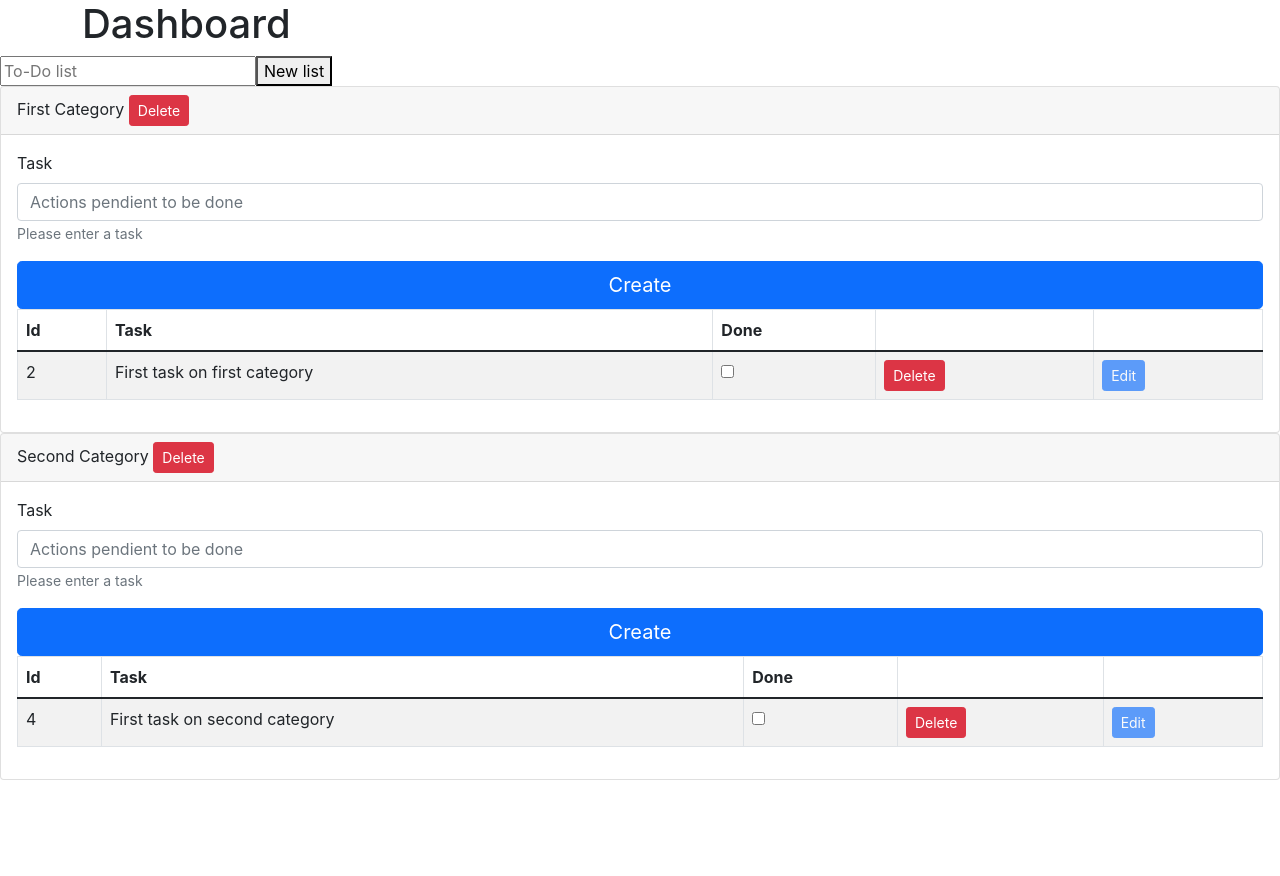
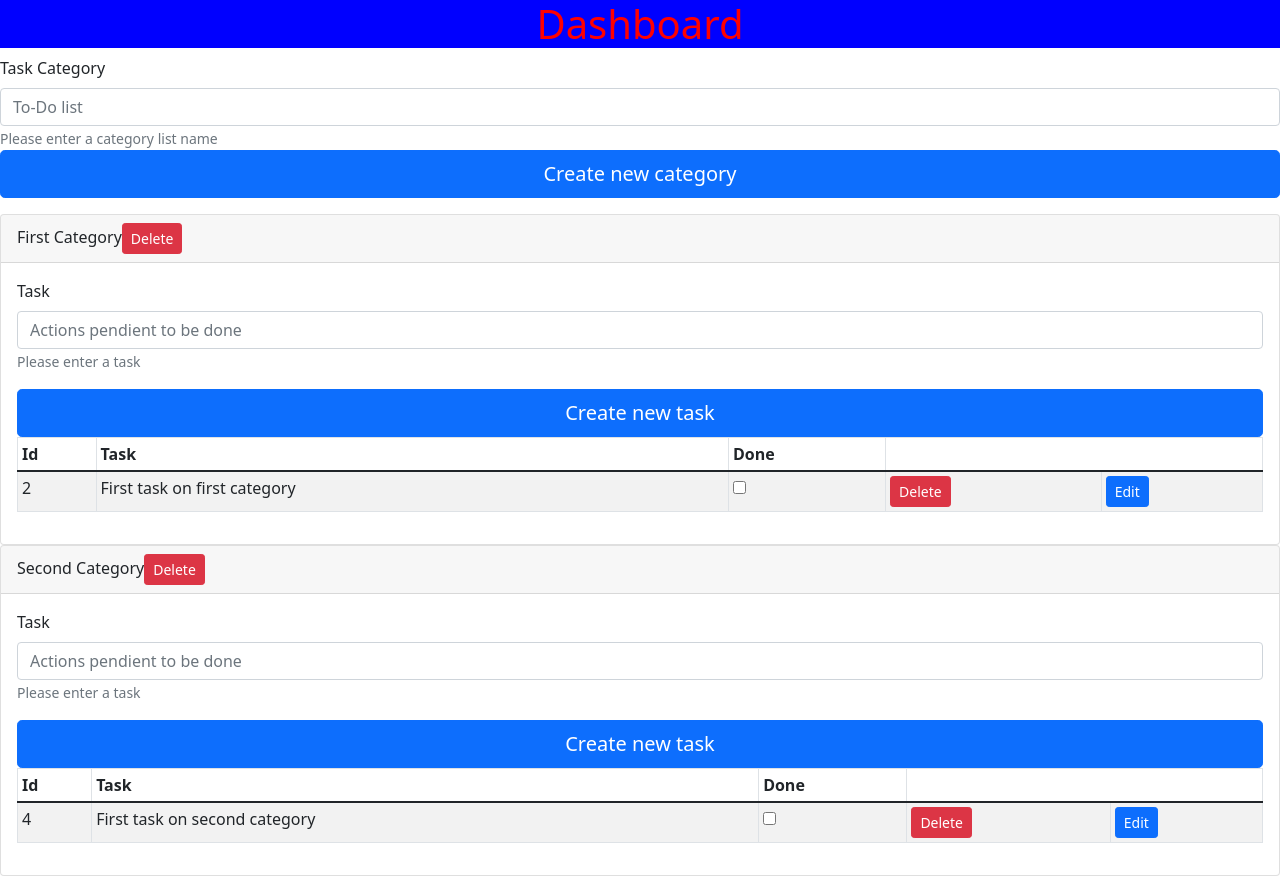
Before and after one commit to johnnycastro72/final-project-fe, a React (Vite) app: page / in a window 1280 px wide. Before the commit the page ends 800 px from the top, so only its background shows below. Built offline with nearby package versions, Linux system fonts and the light colour scheme.

Commit message:
Editing task message
working on the implementation of the edit task button

```diff
--- a/src/App.jsx
+++ b/src/App.jsx
@@ -3,7 +3,6 @@ import CategoryForm from "./components/CategoryForm";
 import CategoryList from "./components/CategoryList";
 import Header from "./components/Header";
 import StoreProvider from "./stateManagement/StoreProvider";
-import 'bootstrap/dist/css/bootstrap.min.css';
 
 function App() {
   return (
--- a/src/components/CategoryForm.jsx
+++ b/src/components/CategoryForm.jsx
@@ -1,18 +1,49 @@
 import React, { useContext, useRef, useState } from "react";
+import { Form, Button } from "react-bootstrap";
 import { Store } from "../stateManagement/StoreProvider";
 
 const CategoryForm = () => {
-  const formRef = useRef(null);
+  const formRefCategory = useRef(null);
+
+  const onAddCategory = (event) => {
+    event.preventDefault();
+    if (title) {
+      dispatch({
+        type: "add-category",
+        payload: {
+          title
+        },
+      });
+      formRefCategory.current.reset();
+    }
+  };
 
   const { state, dispatch } = useContext(Store);
 
-  const { title, setTitle } = useState("");
+  const [ title, setTitle ] = useState("");
+
+  const addingTitle = (event) => {
+    setTitle(event.target.value);
+  };
 
   return (
-    <form ref={formRef}>
-      <input type="text" name="title" placeholder="To-Do list" />
-      <button>New list</button>
-    </form>
+    <Form ref={formRefCategory}>
+      <Form.Group className="mb-3" controlId="formCategoryTitle">
+        <Form.Label>Task Category</Form.Label>
+        <Form.Control
+          onChange={addingTitle}
+          type="text"
+          name="title"
+          placeholder="To-Do list"
+        ></Form.Control>
+        <Form.Text className="text-muted">Please enter a category list name</Form.Text>
+        <div className="d-grid gap-2">
+        <Button onClick={onAddCategory} variant="primary" size="lg" type="submit">
+          Create new category
+        </Button>
+      </div>
+      </Form.Group>
+    </Form>
   );
 };
 
--- a/src/components/CategoryList.jsx
+++ b/src/components/CategoryList.jsx
@@ -8,7 +8,6 @@ const CategoryList = () => {
 
   const onCheckbox = (event, task) => {
     const checked = event.currentTarget.checked;
-    console.log(checked);
     dispatch({
       type: "update-done",
       payload: {...task,
@@ -30,23 +29,23 @@ const CategoryList = () => {
     })
   }
 
-  console.log(state);
   return (
     <div>
       {state.listOfCategories.map((actualCategory) => {
         return (
           <Card key={actualCategory.id}>
-            <Card.Header>{actualCategory.title} <Button variant="danger" size="sm" onClick={() => onDeleteCategory(actualCategory)}>Delete</Button></Card.Header>
+            <Card.Header>
+              {actualCategory.title}
+              <Button variant="danger" size="sm" onClick={() => onDeleteCategory(actualCategory)}>Delete</Button></Card.Header>
             <Card.Body>
               <TaskForm catId={actualCategory.id} />
-              <Table striped bordered hover responsive>
+              <Table size="sm" striped bordered hover responsive>
                 <thead>
                   <tr>
                     <th>Id</th>
                     <th>Task</th>
                     <th>Done</th>
-                    <th></th>
-                    <th></th>
+                    <th colSpan={2}></th>
                   </tr>
                 </thead>
                 <tbody>
@@ -65,7 +64,7 @@ const CategoryList = () => {
                           <Button variant="danger" size="sm" onClick={() => onDeleteTask(actualTask)}>Delete</Button>
                         </td>
                         <td>
-                          {actualCategory.done?<Button size="sm">Edit</Button>:<Button size="sm" disabled>Edit</Button>}
+                          <Button default size="sm" disabled={actualTask.done}>Edit</Button>
                         </td>
                       </tr>
                     );
@@ -76,7 +75,6 @@ const CategoryList = () => {
           </Card>
         );
       })}
-      <h1></h1>
     </div>
   );
 };
--- a/src/components/Header.jsx
+++ b/src/components/Header.jsx
@@ -2,8 +2,10 @@ import React from "react";
 
 const Header = () => {
   return (
-    <div className="container">
-      <h1>Dashboard</h1>
+    <div style={{color:"red", backgroundColor: "blue", textAlign: "center"}}>
+      <h1>
+        Dashboard
+      </h1>
     </div>
   );
 };
--- a/src/components/TaskForm.jsx
+++ b/src/components/TaskForm.jsx
@@ -5,7 +5,7 @@ import { Store } from "../stateManagement/StoreProvider";
 const TaskForm = ({ catId }) => {
   const formRefTask = useRef(null);
 
-  const onAdd = (event) => {
+  const onAddTask = (event) => {
     event.preventDefault();
     if (message) {
       dispatch({
@@ -40,10 +40,10 @@ const TaskForm = ({ catId }) => {
         <Form.Text className="text-muted">Please enter a task</Form.Text>
       </Form.Group>
       <div className="d-grid gap-2">
-        <Button onClick={onAdd} variant="primary" size="lg" type="submit">
-          Create
+        <Button onClick={onAddTask} variant="primary" size="lg" type="submit">
+          Create new task
         </Button>
-      </div>{" "}
+      </div>
     </Form>
   );
 };
--- a/src/main.jsx
+++ b/src/main.jsx
@@ -2,6 +2,7 @@ import React from 'react'
 import ReactDOM from 'react-dom/client'
 import App from './App'
 import './index.css'
+import 'bootstrap/dist/css/bootstrap.min.css';
 
 ReactDOM.createRoot(document.getElementById('root')).render(
   <React.StrictMode>
--- a/src/stateManagement/Reducer.jsx
+++ b/src/stateManagement/Reducer.jsx
@@ -1,6 +1,15 @@
 function reducer(state, action) {
   switch (action.type) {
     case "get-categories":
+    case "add-category":
+      const newCategory = {
+        id: Math.floor(Math.random() * 100),
+        title: action.payload.title,
+        tasks: []
+      }
+      const newListOfCategoriesAddedCategory = [...state.listOfCategories, newCategory]
+      const newStateAddedCategory = {...state, listOfCategories: newListOfCategoriesAddedCategory}
+      return newStateAddedCategory
     case "add-task":
       const newTask = {
         id: Math.floor(Math.random() * 100),
```
